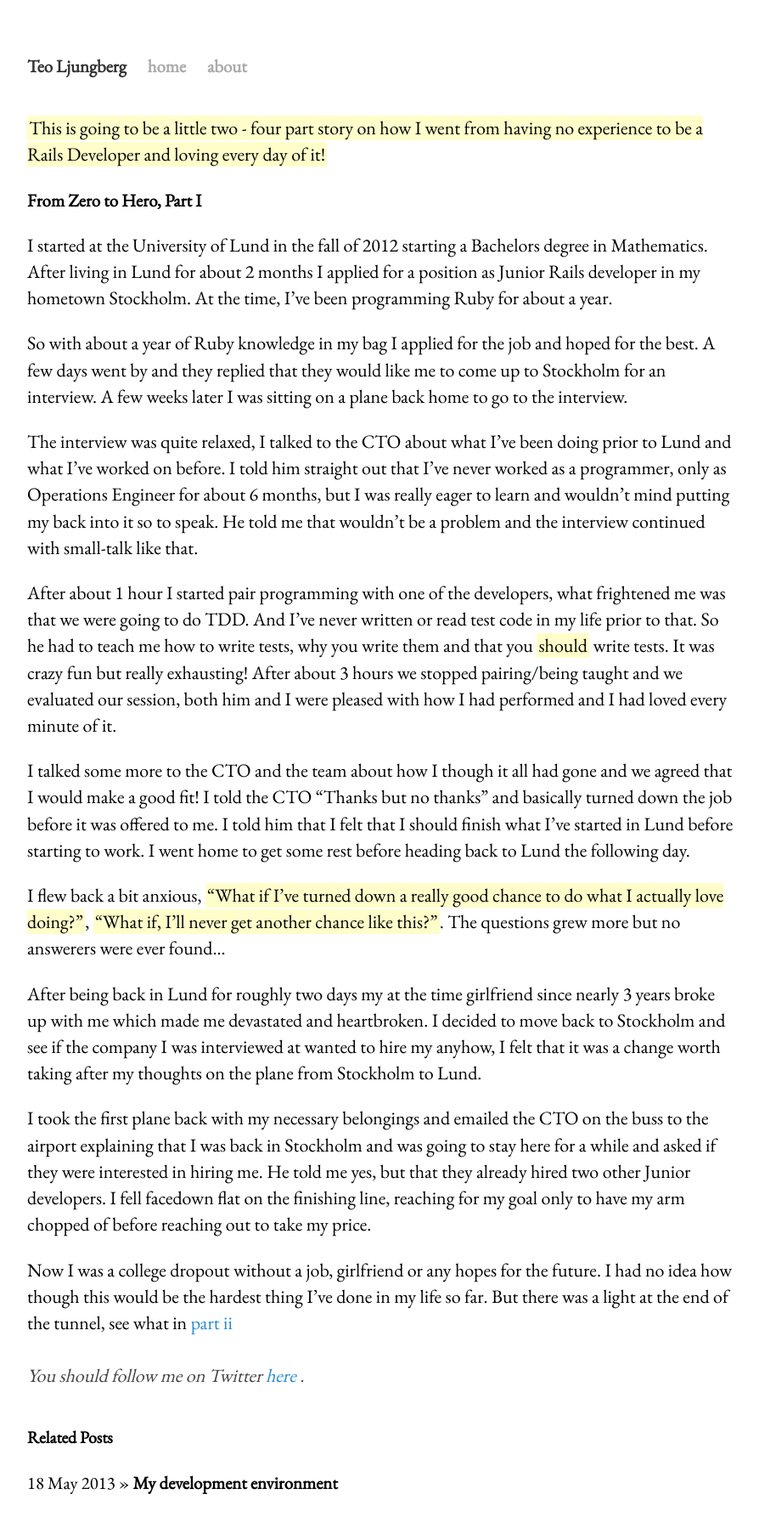
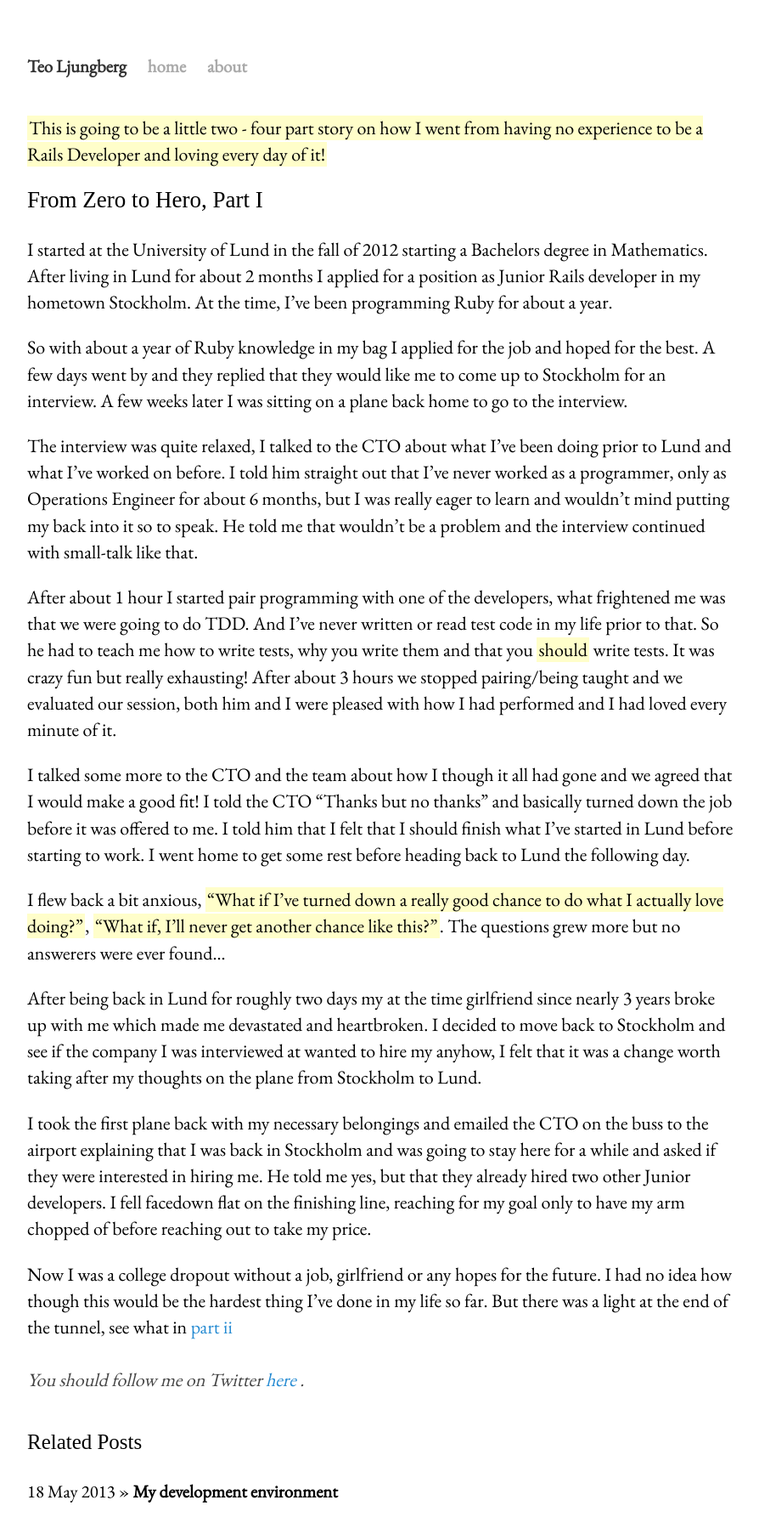
Before and after one commit to metamorfos/metamorfos.github.io, a Jekyll site: the page built from _posts/2013-04-17-from-zero-to-hero-part-1.md, in a window 1280 px wide. Shown: the whole page at 85% size, without its empty margins (192-1086 px from the left). Built offline with Jekyll 4.4.1, drawn with Linux system fonts in a browser that asks for light colours; some web fonts are replaced.

Commit message:
Added Droid Serif as header font

```diff
--- a/_layouts/default.html
+++ b/_layouts/default.html
@@ -6,6 +6,7 @@
         <meta name="author" content={{ site.author.name }} />
 
         <link href='http://fonts.googleapis.com/css?family=EB+Garamond' rel='stylesheet' type='text/css'>
+        <link href='http://fonts.googleapis.com/css?family=Droid+Serif' rel='stylesheet' type='text/css'>
         <link href='http://fonts.googleapis.com/css?family=Source+Code+Pro' rel='stylesheet' type='text/css'>
         <link rel="stylesheet" href="/css/screen.css" type="text/css" media="screen, projection" />
         <link rel="stylesheet" href="/css/syntax.css" type="text/css"/>
--- a/css/screen.css
+++ b/css/screen.css
@@ -16,19 +16,21 @@
 
 h1, h2, h3, h4, h5, h6 {
     margin-top: 10px;
-}
+    font-family: 'Droid Serif', serif;
+    font-weight: normal;
+  }
 
 h1 {
-    font-size: 100%;
+    font-size: 130%;
     margin-bottom: 1em;
 }
 
 h2 {
-    font-size: 95%;
+    font-size: 120%;
 }
 
 h3, h4, h5, h6 {
-    font-size: 90%;
+    font-size: 110%;
 }
 
 strong {
```
